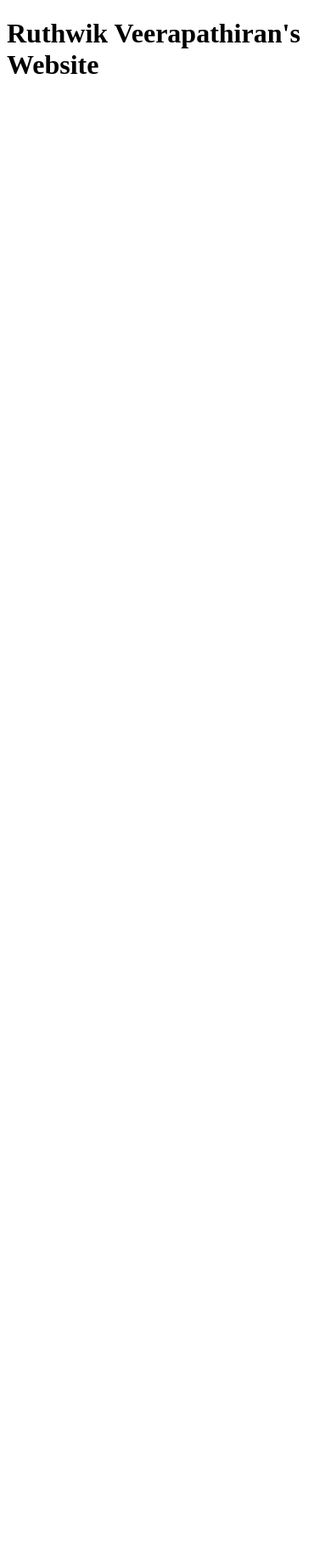
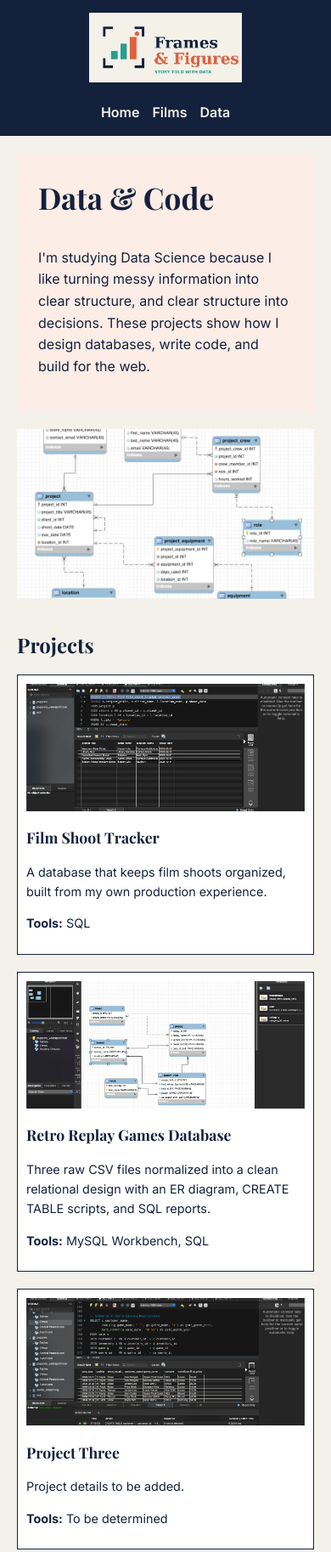
Before and after one commit to WesleyCarlson3712/wdd130-veerapathiran, a plain HTML site: page data.html in a window 390 px wide. Shown: the top 1827 px of the page at 85% size. Before the commit the page ends 844 px from the top, so only its background shows below. Drawn offline with nearby package versions, Linux system fonts and the light colour scheme.

Commit message:
Complete Data page and CSS styling (#3)
Co-authored-by: George Galilee <gen25008@byui.edu>

```diff
--- a/data.html
+++ b/data.html
@@ -1,12 +1,150 @@
+
 <!DOCTYPE html>
 <html lang="en">
+
 <head>
-  <meta charset="UTF-8" />
-  <meta name="viewport" content="width=device-width, initial-scale=1.0"/>
-  <title>Home Page</title>
-  <link rel="stylesheet" href="styles/styles.css" />
+    <meta charset="UTF-8">
+    <meta name="viewport" content="width=device-width, initial-scale=1.0">
+    <title>Data & Code | Frames & Figures</title>
+    <link rel="stylesheet" href="styles/styles.css">
 </head>
+
 <body>
-    <h1>Ruthwik Veerapathiran's Website</h1>
+
+    <!-- Header -->
+    <header>
+        <a href="index.html" class="logo">
+            <img src="images/logo.webp" alt="Frames & Figures logo">
+        </a>
+
+        <nav>
+            <a href="index.html">Home</a>
+            <a href="films.html">Films</a>
+            <a href="data.html">Data</a>
+        </nav>
+    </header>
+
+    <main>
+
+        <!-- Introduction -->
+        <section class="data-intro">
+            <h1>Data & Code</h1>
+
+            <p>
+                I'm studying Data Science because I like turning messy
+                information into clear structure, and clear structure
+                into decisions. These projects show how I design databases,
+                write code, and build for the web.
+            </p>
+        </section>
+
+        <!-- Banner -->
+        <section class="data-banner">
+            <img src="images/Screenshot2.webp"
+                 alt="Database diagram on a laptop screen.">
+        </section>
+
+        <!-- Projects -->
+        <section class="projects">
+            <h2>Projects</h2>
+
+            <div class="project-grid">
+
+                <article class="project-card">
+                    <img src="images/Screenshot1.webp"
+                         alt="Film Shoot Tracker database">
+
+                    <h3>Film Shoot Tracker</h3>
+
+                    <p>
+                        A database that keeps film shoots organized,
+                        built from my own production experience.
+                    </p>
+
+                    <p><strong>Tools:</strong> SQL</p>
+                </article>
+
+                <article class="project-card">
+                    <img src="images/Screenshot3.webp"
+                         alt="Retro Replay Games database">
+
+                    <h3>Retro Replay Games Database</h3>
+
+                    <p>
+                        Three raw CSV files normalized into a clean
+                        relational design with an ER diagram,
+                        CREATE TABLE scripts, and SQL reports.
+                    </p>
+
+                    <p><strong>Tools:</strong> MySQL Workbench, SQL</p>
+                </article>
+
+                <article class="project-card">
+                    <img src="images/Screenshot4.webp"
+                         alt="Third project screenshot">
+
+                    <h3>Project Three</h3>
+
+                    <p>Project details to be added.</p>
+
+                    <p><strong>Tools:</strong> To be determined</p>
+                </article>
+
+                <article class="project-card">
+                    <img src="images/Screenshot1.webp"
+                         alt="Fourth project screenshot">
+
+                    <h3>Project Four</h3>
+
+                    <p>Project details to be added.</p>
+
+                    <p><strong>Tools:</strong> To be determined</p>
+                </article>
+
+            </div>
+        </section>
+
+        <!-- Skills -->
+        <section class="skills">
+            <h2>Skills / Tools / Team</h2>
+
+            <p>
+                <strong>Languages and tools:</strong>
+                Python, C++, SQL, HTML, CSS, MySQL Workbench.
+            </p>
+
+            <p>
+                <strong>Strengths:</strong>
+                Data modeling, database normalization,
+                project management, and clear communication.
+            </p>
+        </section>
+
+        <!-- Contact -->
+        <section class="contact">
+            <a href="index.html#contact" class="contact-button">
+                Contact Me
+            </a>
+        </section>
+
+    </main>
+
+    <!-- Footer -->
+    <footer>
+        <p>
+            &copy; 2026 Ruthwik Veerapathiran |
+            Rexburg, Idaho |
+            <a href="mailto:vee25001@byui.edu">
+                vee25001@byui.edu
+            </a>
+        </p>
+
+        <nav>
+            <a href="index.html">Home</a>
+            <a href="films.html">Films</a>
+            <a href="data.html">Data</a>
+        </nav>
+    </footer>
+
 </body>
 </html>
--- a/styles/styles.css
+++ b/styles/styles.css
@@ -0,0 +1,196 @@
+
+/* Google Fonts */
+@import url('https://fonts.googleapis.com/css2?family=Inter:wght@400;500;600;700&family=Playfair+Display:wght@600;700&display=swap');
+
+/* General Settings */
+* {
+    box-sizing: border-box;
+}
+
+body {
+    margin: 0;
+    background-color: #F4F1EA;
+    color: #14213D;
+    font-family: 'Inter', Arial, sans-serif;
+    line-height: 1.6;
+}
+
+main {
+    max-width: 1200px;
+    margin: 0 auto;
+    padding: 20px;
+}
+
+h1, h2, h3 {
+    font-family: 'Playfair Display', Georgia, serif;
+    color: #14213D;
+}
+
+/* Header and Navigation */
+header {
+    display: flex;
+    justify-content: space-between;
+    align-items: center;
+    padding: 15px 5%;
+    background-color: #14213D;
+}
+
+.logo img {
+    width: 180px;
+    height: auto;
+}
+
+nav {
+    display: flex;
+    gap: 25px;
+}
+
+nav a {
+    color: #F4F1EA;
+    text-decoration: none;
+    font-weight: 600;
+}
+
+nav a:hover {
+    color: #E85D3A;
+}
+
+/* Introduction */
+.data-intro {
+    background-color: #FCEDE6;
+    padding: 25px;
+    margin-bottom: 20px;
+}
+
+.data-intro h1 {
+    margin-top: 0;
+    font-size: 2.2rem;
+}
+
+.data-intro p {
+    max-width: 900px;
+}
+
+/* Banner Image */
+.data-banner {
+    margin-bottom: 35px;
+}
+
+.data-banner img {
+    display: block;
+    width: 100%;
+    height: 320px;
+    object-fit: cover;
+}
+
+/* Projects */
+.projects {
+    margin-bottom: 35px;
+}
+
+.projects h2 {
+    margin-bottom: 15px;
+}
+
+.project-grid {
+    display: grid;
+    grid-template-columns: repeat(3, 1fr);
+    gap: 20px;
+}
+
+.project-card {
+    background-color: #FFFFFF;
+    border: 1px solid #14213D;
+    padding: 10px;
+}
+
+.project-card img {
+    width: 100%;
+    height: 150px;
+    object-fit: cover;
+}
+
+.project-card h3 {
+    font-size: 1.1rem;
+    margin: 10px 0;
+}
+
+.project-card p {
+    font-size: 0.9rem;
+}
+
+/* Skills */
+.skills {
+    margin-bottom: 35px;
+}
+
+.skills h2 {
+    margin-bottom: 10px;
+}
+
+.skills p {
+    margin: 8px 0;
+}
+
+/* Contact Button */
+.contact {
+    margin-bottom: 25px;
+}
+
+.contact-button {
+    display: block;
+    background-color: #E85D3A;
+    color: #14213D;
+    text-align: center;
+    text-decoration: none;
+    padding: 15px;
+    font-weight: 700;
+}
+
+.contact-button:hover {
+    background-color: #2A9D8F;
+    color: #FFFFFF;
+}
+
+/* Footer */
+footer {
+    background-color: #14213D;
+    color: #F4F1EA;
+    text-align: center;
+    padding: 20px;
+}
+
+footer p {
+    margin: 5px;
+}
+
+footer a {
+    color: #F4F1EA;
+    text-decoration: none;
+}
+
+footer a:hover {
+    color: #E85D3A;
+}
+
+/* Mobile Layout */
+@media screen and (max-width: 700px) {
+
+    header {
+        flex-direction: column;
+        gap: 15px;
+    }
+
+    nav {
+        gap: 15px;
+    }
+
+    .project-grid {
+        grid-template-columns: 1fr;
+    }
+
+    .data-banner img {
+        height: 200px;
+    }
+
+}
```
